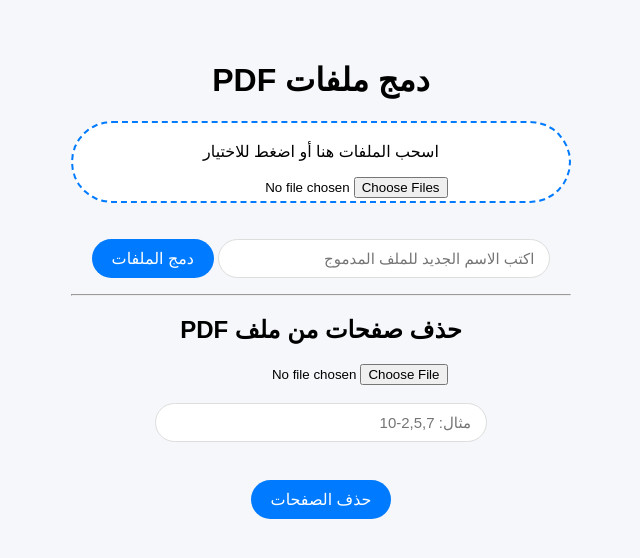
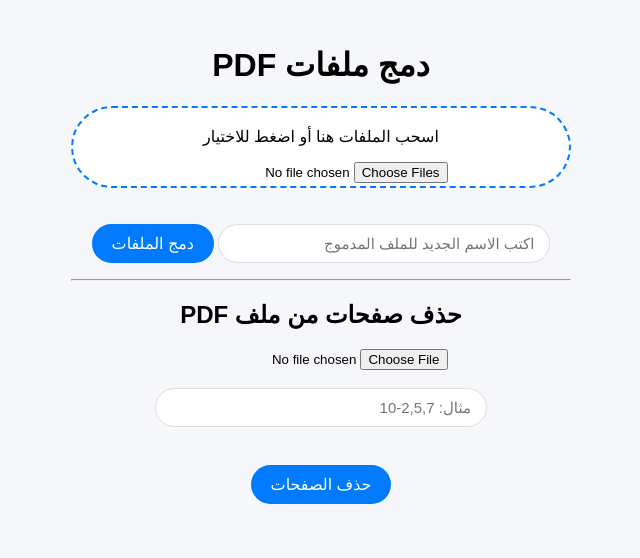
Before and after one commit to maf1250/PDF, a Flask app: page / in a window 1280 px wide. Shown: the top 558 px of the page, without its empty margins (319-959 px from the left). Run offline with Flask 3, Linux system fonts and the light colour scheme.

Commit message:
Update style.css

```diff
--- a/static/style.css
+++ b/static/style.css
@@ -8,7 +8,7 @@ body {
     max-width: 500px;
     margin: auto;
     text-align: center;
-    padding: 20px;
+    padding: 5px;
 }
 #drop-area {
     border: 2px dashed #007bff;
```
